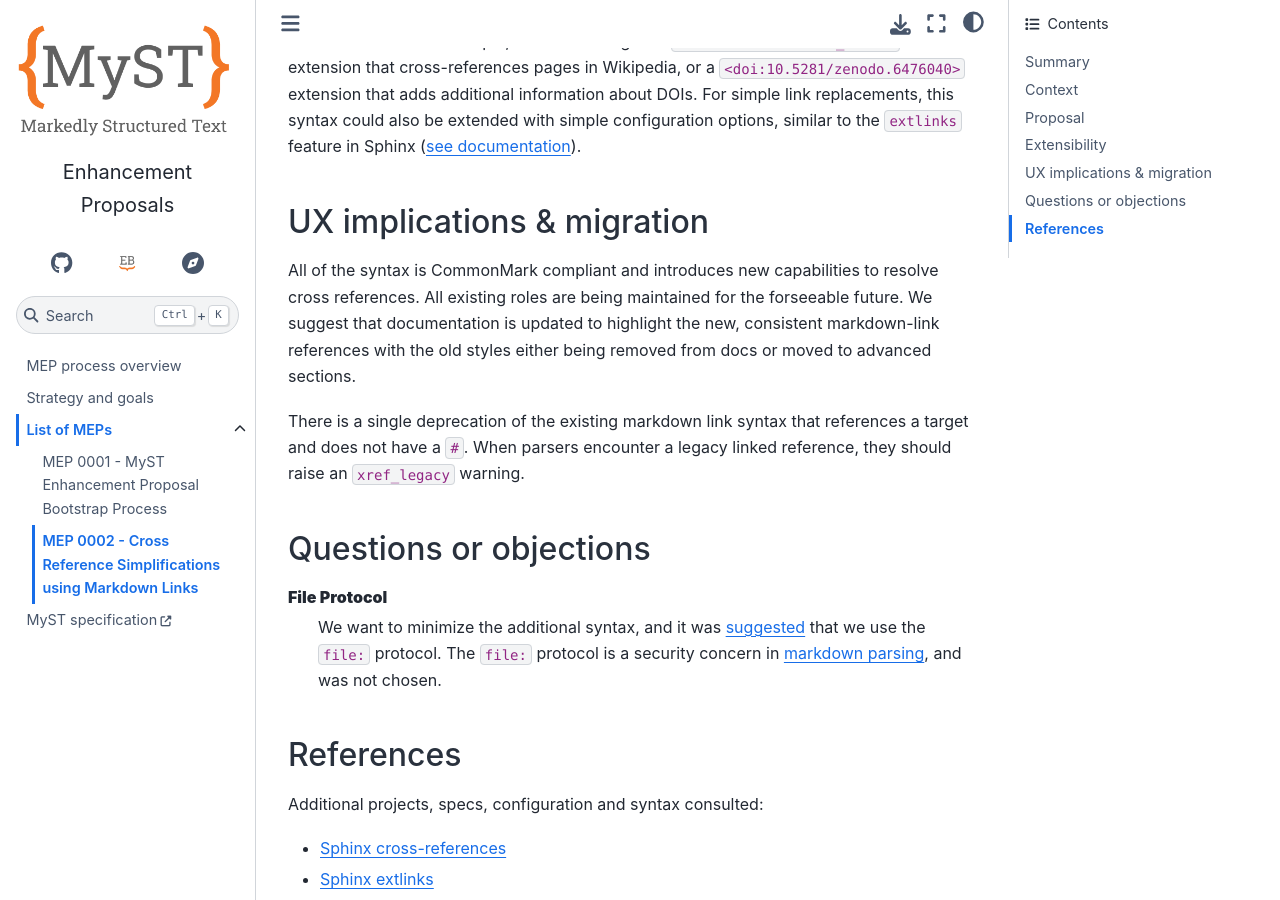
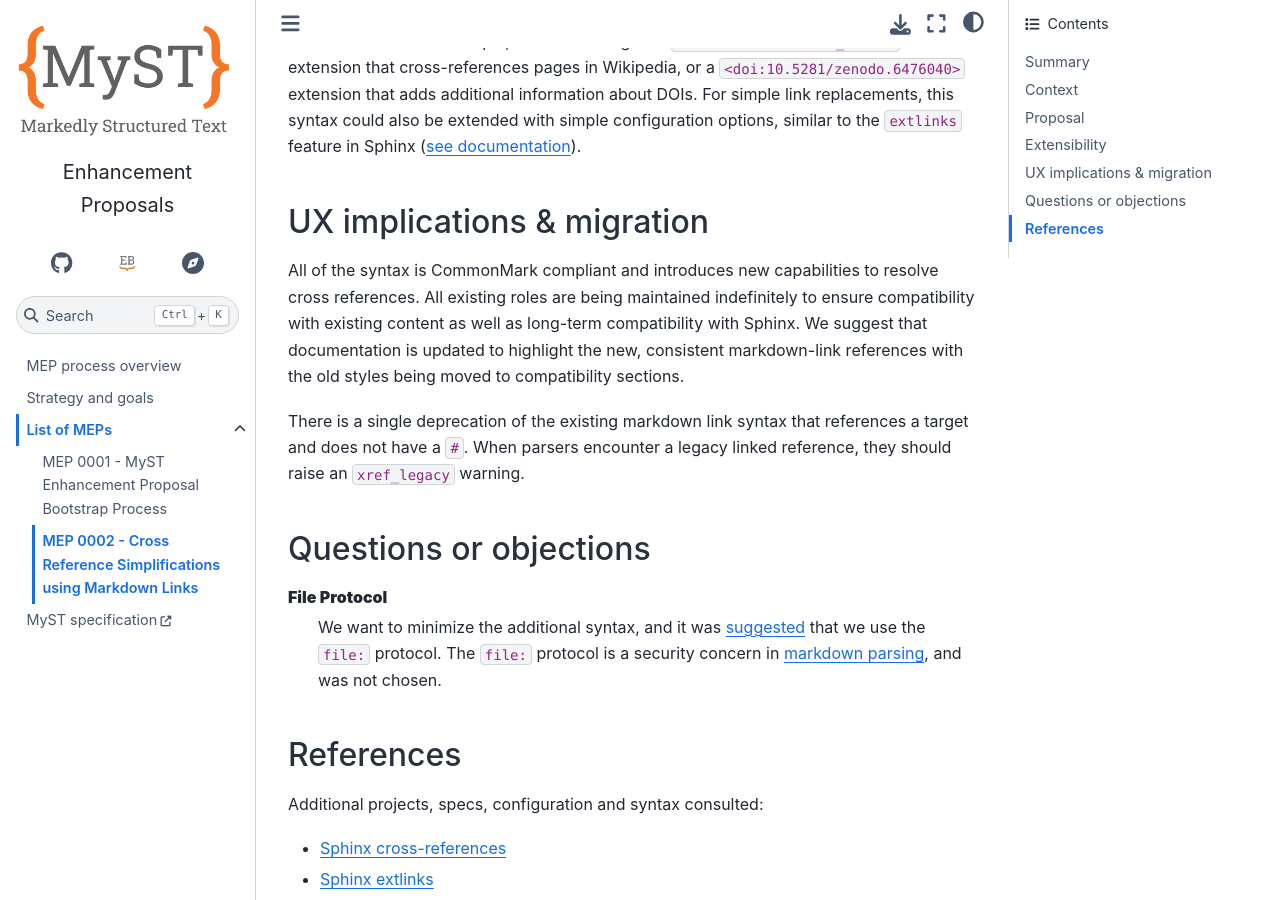
Before and after one commit to jupyter-book/myst-enhancement-proposals, a Sphinx documentation site: the page built from docs/meps/mep-0002.md, in a window 1280 px wide and 900 px high, scrolled down 10773 px. Built offline with Sphinx 7.4.7 and the Sphinx Book theme 1.1.4, drawn with Linux system fonts in a browser that asks for light colours.

Commit message:
📖 Update UX implications & migration
With @fperez

```diff
--- a/docs/meps/mep-0002.md
+++ b/docs/meps/mep-0002.md
@@ -338,8 +338,8 @@ For simple link replacements, this syntax could also be extended with simple con
 ## UX implications & migration
 
 All of the syntax is CommonMark compliant and introduces new capabilities to resolve cross references.
-All existing roles are being maintained for the forseeable future.
-We suggest that documentation is updated to highlight the new, consistent markdown-link references with the old styles either being removed from docs or moved to advanced sections.
+All existing roles are being maintained indefinitely to ensure compatibility with existing content as well as long-term compatibility with Sphinx.
+We suggest that documentation is updated to highlight the new, consistent markdown-link references with the old styles being moved to compatibility sections.
 
 There is a single deprecation of the existing markdown link syntax that references a target and does not have a `#`.
 When parsers encounter a legacy linked reference, they should raise an `xref_legacy` warning.
```
